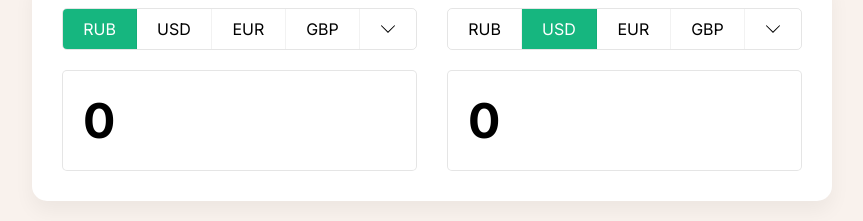
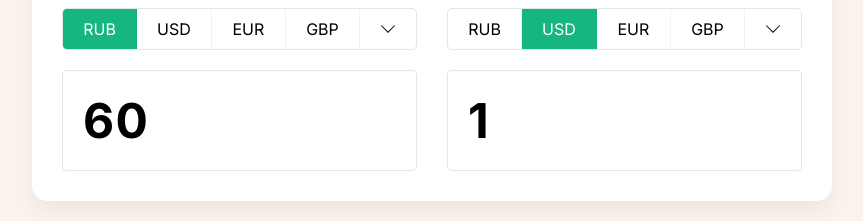
Before and after one commit to djambo05/currency-converter, a React (Create React App) app: page / in a window 1280 px wide. Shown: the part 122-343 px from the top of the page, without its empty margins (208-1071 px from the left). Built offline with nearby package versions, Linux system fonts and the light colour scheme.

Commit message:
fix: useState

```diff
--- a/src/App.js
+++ b/src/App.js
@@ -6,7 +6,7 @@ function App() {
   const [fromCurrency, setFromCurrency] = useState("RUB");
   const [toCurrency, setToCurrency] = useState("USD");
   const [fromPrice, setFromPrice] = useState(0);
-  const [toPrice, setToPrice] = useState(0);
+  const [toPrice, setToPrice] = useState(1);
   const rates = { RUB: 60, EUR: 0.98, GBP: 0.82, USD: 1 };
 
   const onChangeFromPrice = (value) => {
@@ -24,11 +24,11 @@ function App() {
 
   useEffect(() => {
     onChangeFromPrice(fromPrice);
-  }, [fromCurrency, fromPrice]);
+  }, [fromCurrency]);
 
   useEffect(() => {
     onChangeToPrice(toPrice);
-  }, [toCurrency, toPrice]);
+  }, [toCurrency]);
 
   return (
     <div className="App">
```
